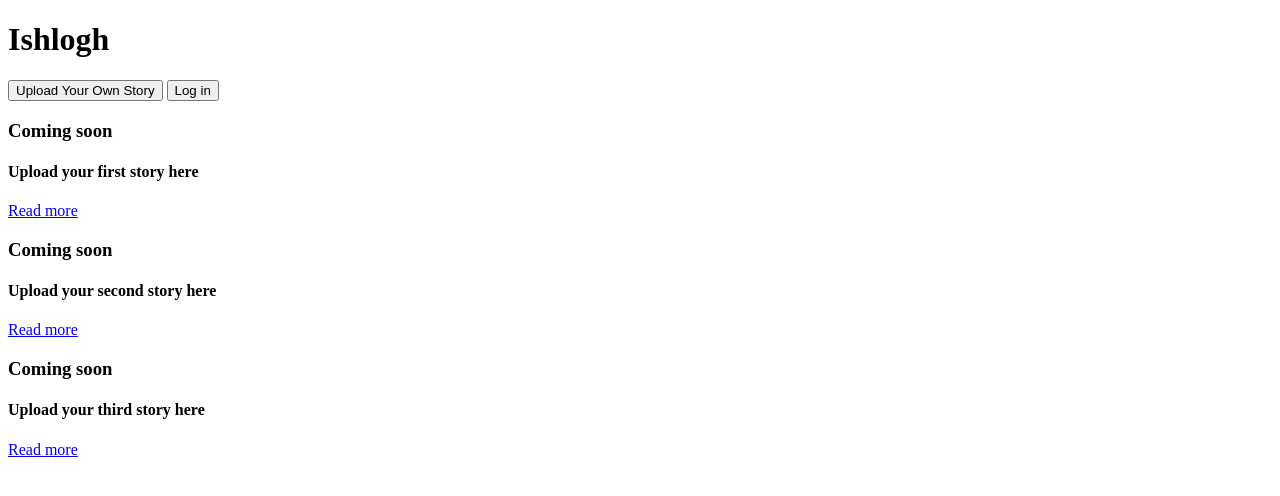
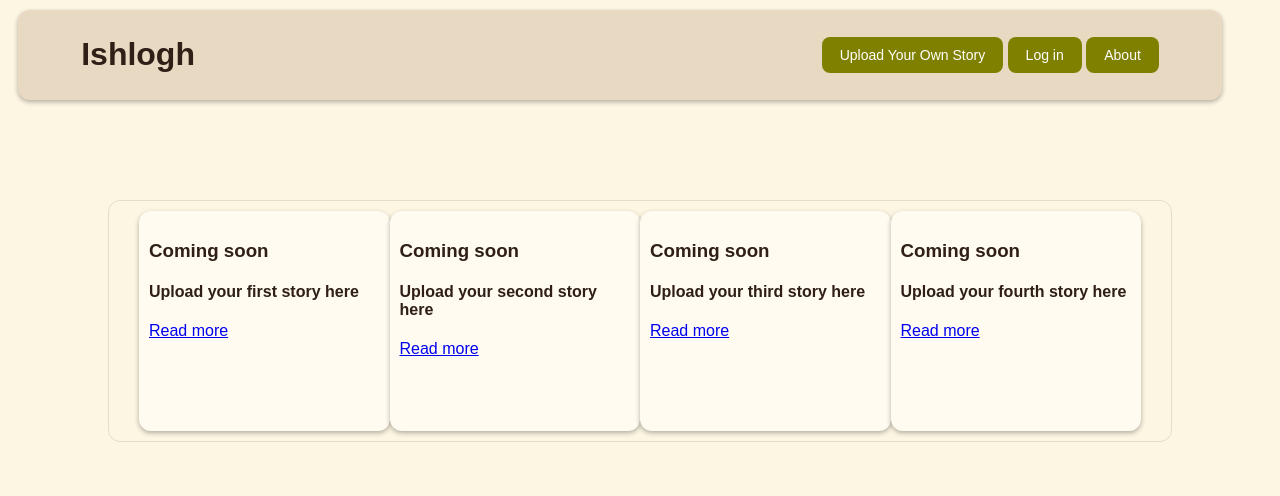
Before and after one commit to Kashan-A1i/Ishlogh, a Django app: page /folk/ in a window 1280 px wide. Shown: the top 496 px of the page. Run offline with Django 4.2, Linux system fonts and the light colour scheme.

Commit message:
applying css

```diff
--- /dev/null
+++ b/folk/static/folk/home.css
@@ -0,0 +1,56 @@
+body {
+    background-color:#FDF6E3;
+    font-family: Arial, sans-serif;
+    color:#2F1F17;
+}
+#topbar {
+    display: flex;
+    justify-content: space-between;
+    align-items: center;
+    margin: 10px;
+    margin-right: 50px;
+    box-shadow: 0 2px 5px rgba(0,0,0,0.3);
+    background-color: #E8D9C2;
+    padding: 5px;
+    padding-left:5%;
+    padding-right:5%;
+    border-radius:12px;
+}
+.box-container{
+    display: flex;
+    justify-content: space-between;
+    margin: 100px;
+    border: 1px solid rgba(0, 0, 0, 0.1);
+    border-radius: 12px;
+    padding: 10px;
+    padding-right: 30px;
+    padding-left: 30px;
+    background-color: transparent;
+
+}
+.box {
+    align-items: center;
+    box-shadow: 0 2px 5px rgba(0,0,0,0.3);
+    padding:10px;
+    width: 265px;
+    height: 200px;
+    border-radius: 12px;
+    background-color: #FFFBF1;
+
+}
+.top{
+  background-color: olive;   /* button background */
+  color: white;                /* text color */
+  border: none;                /* remove default border */
+  padding: 10px 18px;          /* space inside button */
+  border-radius: 8px;          /* rounded corners */
+  cursor: pointer;             /* pointer on hover */
+  font-size: 14px;
+}
+.top:hover{
+    background-color: #ff6666;
+    transform: scale(1.05);
+}
+.top:active {
+  background-color: #cc3333;   /* darker red when clicked */
+}
--- a/folk/templates/folk/home.html
+++ b/folk/templates/folk/home.html
@@ -1,12 +1,15 @@
 {% extends "folk/layout.html" %}
+{% load static %}
 {% block body %}
+<link rel="stylesheet" href="{% static 'folk/home.css' %}">
 <div id="topbar">
     <div id="logo">
         <h1>Ishlogh</h4>
     </div>
     <div id="buttons">
-        <button id="upload">Upload Your Own Story</button>
-        <button id="log">Log in</button>
+        <button class="top">Upload Your Own Story</button>
+        <button class="top">Log in</button>
+        <button class="top">About</button>
     </div>
 </div>
 <div class="box-container">
@@ -25,6 +28,11 @@
         <h4>Upload your third story here</h4>
         <a href="#">Read more</a>
     </div>
+    <div class="box">
+        <h3>Coming soon</h3>
+        <h4>Upload your fourth story here</h4>
+        <a href="#">Read more</a>
+    </div>
 
 </div>
 {% endblock %}
```
